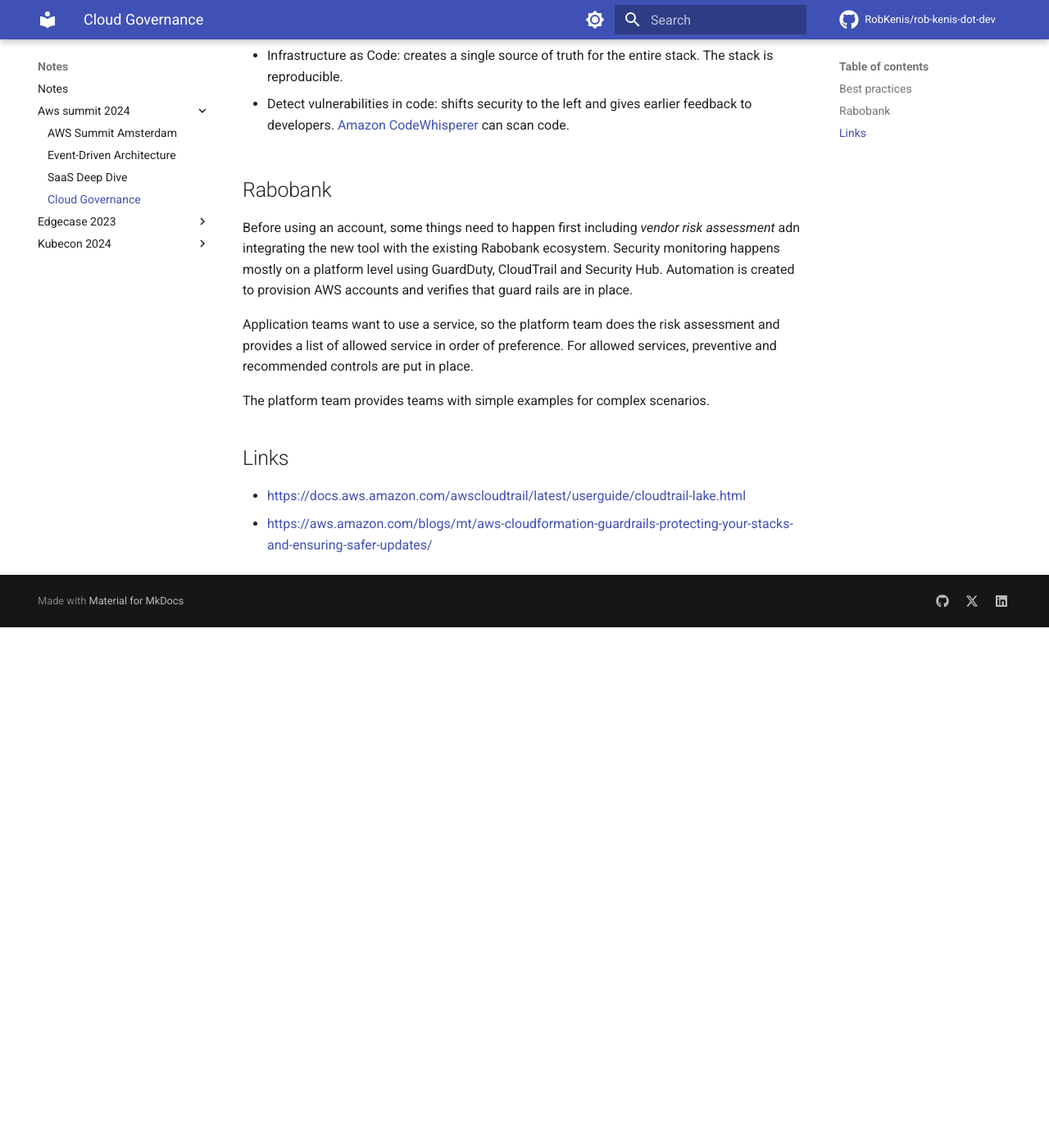
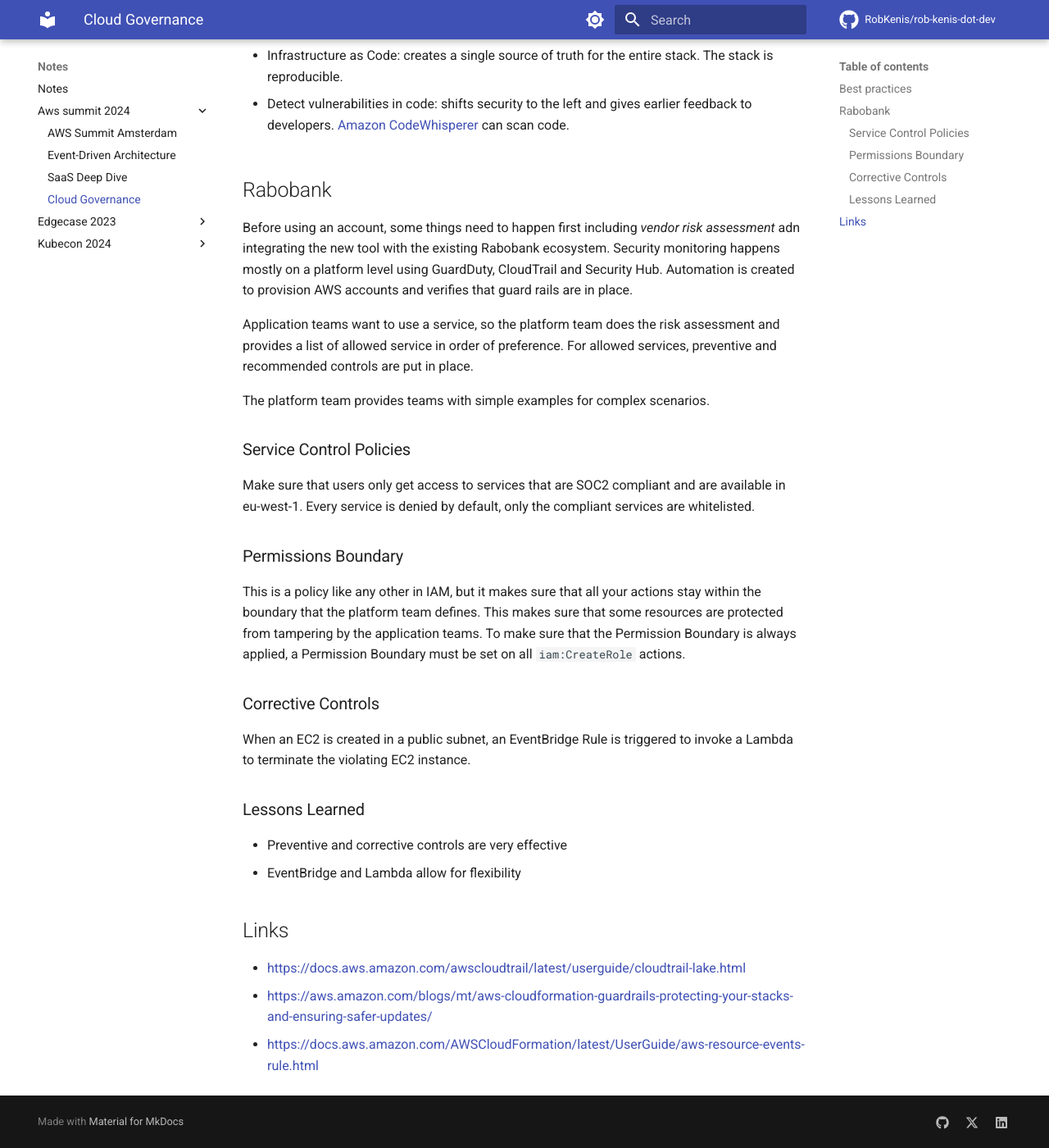
Before and after one commit to RobKenis/rob-kenis-dot-dev, an MkDocs documentation site: the page built from docs/aws-summit-2024/4-cloud-governance.md, in a window 1280 px wide and 1400 px high, scrolled down 1196 px. Shown: the whole window at 82% size. Built offline with MkDocs 1.6.1 and Material for MkDocs 9.7.7, drawn with Linux system fonts in a browser that asks for light colours; comment, search, counter and statistics services are not loaded; before the commit the page ends 1961 px from its top, so only the background shows below that.

Commit message:
Add more notes from Rabobank

```diff
--- a/docs/aws-summit-2024/4-cloud-governance.md
+++ b/docs/aws-summit-2024/4-cloud-governance.md
@@ -56,8 +56,28 @@
 
 The platform team provides teams with simple examples for complex scenarios.
 
+### Service Control Policies
+
+Make sure that users only get access to services that are SOC2 compliant and are available in eu-west-1. Every service is denied by default, only
+the compliant services are whitelisted.
+
+### Permissions Boundary
+
+This is a policy like any other in IAM, but it makes sure that all your actions stay within the boundary that the platform team defines. This makes
+sure that some resources are protected from tampering by the application teams. To make sure that the Permission Boundary is always applied,
+a Permission Boundary must be set on all `iam:CreateRole` actions.
+
+### Corrective Controls
+
+When an EC2 is created in a public subnet, an EventBridge Rule is triggered to invoke a Lambda to terminate the violating EC2 instance.
+
+### Lessons Learned
+
+- Preventive and corrective controls are very effective
+- EventBridge and Lambda allow for flexibility
 
 ## Links
 
 - <https://docs.aws.amazon.com/awscloudtrail/latest/userguide/cloudtrail-lake.html>
 - <https://aws.amazon.com/blogs/mt/aws-cloudformation-guardrails-protecting-your-stacks-and-ensuring-safer-updates/>
+- <https://docs.aws.amazon.com/AWSCloudFormation/latest/UserGuide/aws-resource-events-rule.html>
```
